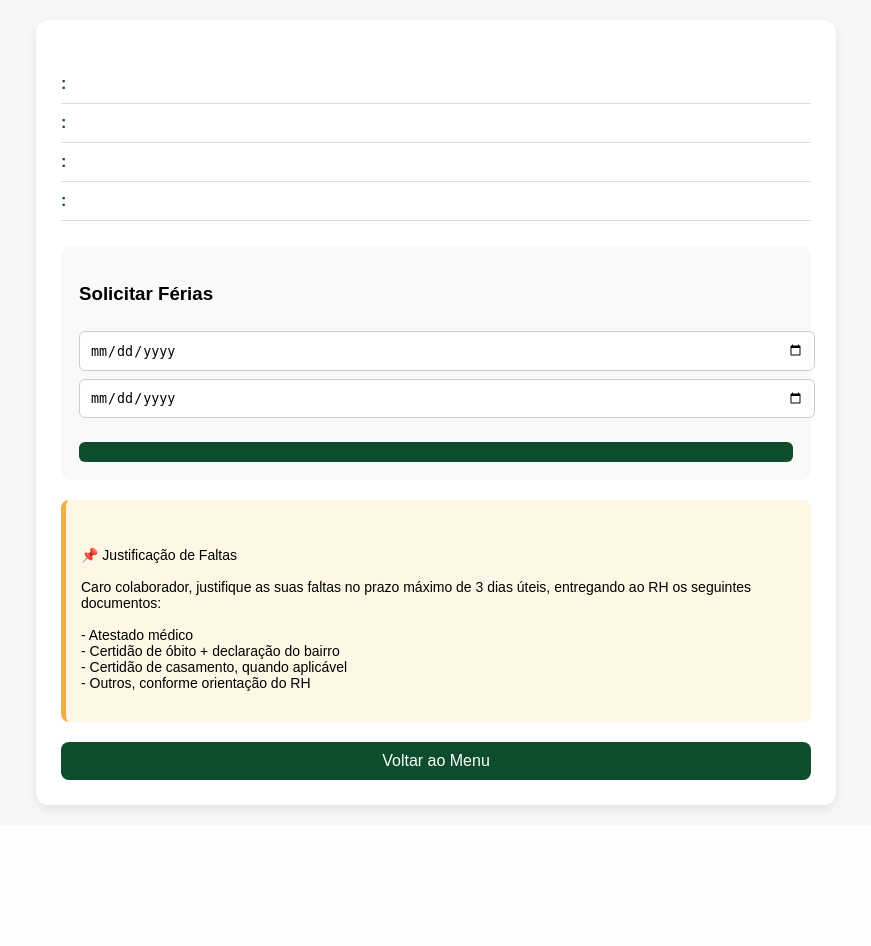
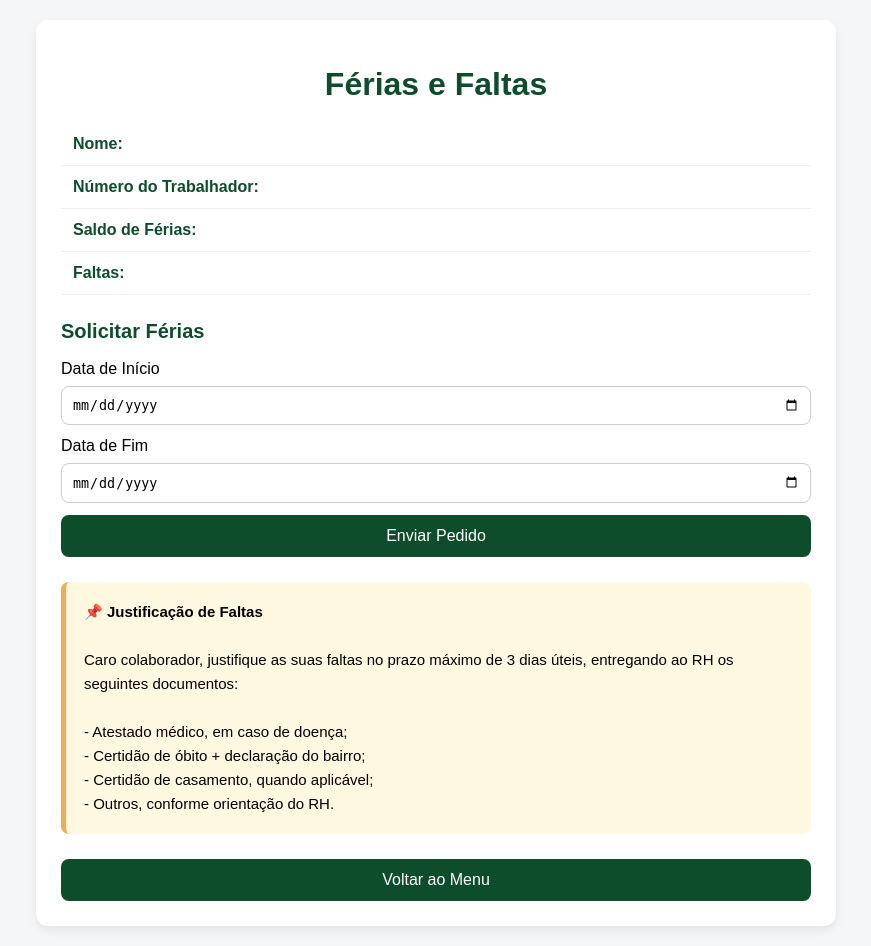
Before and after one commit to FSavel/unitrans-connect, a Flask app: template templates/ferias.html in a window 1280 px wide. Shown: the whole page, without its empty margins (204-1075 px from the left). Before the commit the page ends 813 px from the top, so only its background shows below. Run offline with Flask 3, Linux system fonts and the light colour scheme; the template is opened without the code that fills it, so the values that code supplies are empty.

Commit message:
Update ferias.html

```diff
--- a/templates/ferias.html
+++ b/templates/ferias.html
@@ -1,16 +1,22 @@
 <!DOCTYPE html>
-<html lang="pt">
+<html lang="{{ session['lang'] if session.get('lang') else 'pt' }}">
 <head>
 <meta charset="UTF-8">
 <meta name="viewport" content="width=device-width, initial-scale=1.0">
 
-<title>{{ t.leave_title }}</title>
+<title>
+{% if session.get("lang") == "en" %}
+Leave & Absences
+{% else %}
+Férias e Faltas
+{% endif %}
+</title>
 
 <style>
 body{
+    margin:0;
     font-family:Arial, sans-serif;
     background:#f4f6f8;
-    margin:0;
 }
 
 .container{
@@ -21,19 +27,21 @@ body{
 
 .card{
     background:white;
+    border-radius:12px;
     padding:25px;
-    border-radius:12px;
     box-shadow:0 4px 10px rgba(0,0,0,0.08);
 }
 
-h2{
+h1{
     text-align:center;
     color:#0d4d2c;
+    margin-bottom:20px;
 }
 
 .info{
-    padding:10px 0;
-    border-bottom:1px solid #ddd;
+    padding:12px;
+    border-bottom:1px solid #eee;
+    font-size:16px;
 }
 
 .label{
@@ -43,24 +51,32 @@ h2{
 
 .section{
     margin-top:25px;
-    background:#f9f9f9;
-    padding:18px;
-    border-radius:10px;
 }
 
-input, button{
+h2{
+    color:#0d4d2c;
+    font-size:20px;
+}
+
+input{
     width:100%;
     padding:10px;
     margin-top:8px;
-    border-radius:6px;
+    margin-bottom:12px;
     border:1px solid #ccc;
+    border-radius:8px;
+    box-sizing:border-box;
 }
 
 button{
+    width:100%;
+    padding:12px;
     background:#0d4d2c;
     color:white;
     border:none;
+    border-radius:8px;
     cursor:pointer;
+    font-size:16px;
 }
 
 button:hover{
@@ -72,36 +88,37 @@ button:disabled{
     cursor:not-allowed;
 }
 
-#dias{
-    margin-top:12px;
-    font-weight:bold;
+.notice{
+    margin-top:25px;
+    background:#fff8e1;
+    padding:18px;
+    border-left:5px solid #f0ad4e;
+    border-radius:8px;
+    font-size:15px;
+    line-height:1.6;
 }
 
-#erro{
-    margin-top:8px;
+.red{
     color:red;
     font-weight:bold;
+    margin-top:10px;
 }
 
-.notice{
-    background:#fff7e6;
-    padding:15px;
-    border-left:5px solid #f0ad4e;
-    margin-top:20px;
-    border-radius:8px;
-    white-space:pre-line;
-    font-size:14px;
+.green{
+    color:green;
+    font-weight:bold;
+    margin-top:10px;
 }
 
 .back{
     display:block;
-    margin-top:20px;
+    margin-top:25px;
     text-align:center;
     background:#0d4d2c;
     color:white;
-    padding:10px;
+    text-decoration:none;
+    padding:12px;
     border-radius:8px;
-    text-decoration:none;
 }
 </style>
 </head>
@@ -111,62 +128,115 @@ button:disabled{
 <div class="container">
 <div class="card">
 
-<h2>{{ t.leave_title }}</h2>
+<h1>
+{% if session.get("lang") == "en" %}
+Leave & Absences
+{% else %}
+Férias e Faltas
+{% endif %}
+</h1>
 
-<div class="info"><span class="label">{{ t.name }}:</span> {{ user["Nome"] }}</div>
-<div class="info"><span class="label">{{ t.employee_number }}:</span> {{ user["Numero do trabalhador"] }}</div>
-<div class="info"><span class="label">{{ t.leave_balance }}:</span> <span id="saldo">{{ user["Ferias"] }}</span></div>
-<div class="info"><span class="label">{{ t.absences }}:</span> {{ user["Faltas"] }}</div>
+<div class="info">
+<span class="label">
+{% if session.get("lang") == "en" %}Name{% else %}Nome{% endif %}:
+</span>
+{{ user["Nome"] }}
+</div>
 
+<div class="info">
+<span class="label">
+{% if session.get("lang") == "en" %}Employee Number{% else %}Número do Trabalhador{% endif %}:
+</span>
+{{ user["Numero do trabalhador"] }}
+</div>
+
+<div class="info">
+<span class="label">
+{% if session.get("lang") == "en" %}Leave Balance{% else %}Saldo de Férias{% endif %}:
+</span>
+<span id="saldo">{{ user["Ferias"] }}</span>
+</div>
+
+<div class="info">
+<span class="label">
+{% if session.get("lang") == "en" %}Absences{% else %}Faltas{% endif %}:
+</span>
+{{ user["Faltas"] }}
+</div>
+
+<!-- PEDIDO -->
 <div class="section">
 
-<h3>
-{% if session["lang"] == "en" %}
+<h2>
+{% if session.get("lang") == "en" %}
 Request Leave
 {% else %}
 Solicitar Férias
 {% endif %}
-</h3>
+</h2>
 
-<label>{{ t.start_date }}</label>
-<input type="date" id="start">
+<label>
+{% if session.get("lang") == "en" %}
+Start Date
+{% else %}
+Data de Início
+{% endif %}
+</label>
+<input type="date" id="inicio">
 
-<label>{{ t.end_date }}</label>
-<input type="date" id="end">
+<label>
+{% if session.get("lang") == "en" %}
+End Date
+{% else %}
+Data de Fim
+{% endif %}
+</label>
+<input type="date" id="fim">
 
-<p id="dias"></p>
-<p id="erro"></p>
+<div id="resultado"></div>
 
-<button id="btnEnviar" onclick="enviarPedido()">
-{{ t.submit_request }}
+<button id="btnEnviar">
+{% if session.get("lang") == "en" %}
+Submit Request
+{% else %}
+Enviar Pedido
+{% endif %}
 </button>
 
 </div>
 
+<!-- AVISO -->
 <div class="notice">
-{% if session["lang"] == "en" %}
+
+<strong>
+{% if session.get("lang") == "en" %}
 📌 Absence Justification
-
-Dear employee, please justify your absences within 3 working days by submitting the following documents to HR:
-
-- Medical certificate
-- Death certificate + local declaration
-- Marriage certificate where applicable
-- Other documents as guided by HR
 {% else %}
 📌 Justificação de Faltas
+{% endif %}
+</strong>
+<br><br>
 
+{% if session.get("lang") == "en" %}
+Dear employee, please justify your absences within 3 working days by submitting the following documents to HR:
+<br><br>
+- Medical certificate, in case of illness;<br>
+- Death certificate + local authority declaration;<br>
+- Marriage certificate, when applicable;<br>
+- Others, according to HR guidance.
+{% else %}
 Caro colaborador, justifique as suas faltas no prazo máximo de 3 dias úteis, entregando ao RH os seguintes documentos:
+<br><br>
+- Atestado médico, em caso de doença;<br>
+- Certidão de óbito + declaração do bairro;<br>
+- Certidão de casamento, quando aplicável;<br>
+- Outros, conforme orientação do RH.
+{% endif %}
 
-- Atestado médico
-- Certidão de óbito + declaração do bairro
-- Certidão de casamento, quando aplicável
-- Outros, conforme orientação do RH
-{% endif %}
 </div>
 
 <a href="/menu" class="back">
-{% if session["lang"] == "en" %}
+{% if session.get("lang") == "en" %}
 Back to Menu
 {% else %}
 Voltar ao Menu
@@ -177,46 +247,68 @@ Voltar ao Menu
 </div>
 
 <script>
-function calcularDias(){
-    let start = new Date(document.getElementById("start").value);
-    let end = new Date(document.getElementById("end").value);
+function calcularDias() {
+
+    let inicio = document.getElementById("inicio").value;
+    let fim = document.getElementById("fim").value;
     let saldo = parseInt(document.getElementById("saldo").innerText) || 0;
+    let resultado = document.getElementById("resultado");
+    let btn = document.getElementById("btnEnviar");
 
-    let diasTxt = document.getElementById("dias");
-    let erroTxt = document.getElementById("erro");
-    let botao = document.getElementById("btnEnviar");
+    resultado.innerHTML = "";
+    btn.disabled = false;
 
-    diasTxt.innerHTML = "";
-    erroTxt.innerHTML = "";
-    botao.disabled = false;
+    if(inicio && fim){
 
-    if(document.getElementById("start").value && document.getElementById("end").value){
+        let d1 = new Date(inicio);
+        let d2 = new Date(fim);
 
-        if(end >= start){
+        if(d2 < d1){
+            resultado.innerHTML = "<p class='red'>Datas inválidas.</p>";
+            btn.disabled = true;
+            return;
+        }
 
-            let diff = end - start;
-            let dias = (diff / (1000*60*60*24)) + 1;
+        let diff = d2 - d1;
+        let dias = Math.floor(diff / (1000*60*60*24)) + 1;
 
-            diasTxt.innerHTML = "Total Days: " + dias;
+        if(dias > saldo){
 
-            if(dias > saldo){
-                erroTxt.innerHTML = "Saldo insuficiente. Verifique e ajuste o pedido.";
-                botao.disabled = true;
-            }
+            {% if session.get("lang") == "en" %}
+            resultado.innerHTML =
+            "<p class='red'>Insufficient balance. Please review and adjust your request.</p>";
+            {% else %}
+            resultado.innerHTML =
+            "<p class='red'>Saldo insuficiente. Verifique e ajuste o pedido.</p>";
+            {% endif %}
+
+            btn.disabled = true;
 
         }else{
-            erroTxt.innerHTML = "Datas inválidas.";
-            botao.disabled = true;
+
+            {% if session.get("lang") == "en" %}
+            resultado.innerHTML =
+            "<p class='green'>Total Days: "+dias+"</p>";
+            {% else %}
+            resultado.innerHTML =
+            "<p class='green'>Total de Dias: "+dias+"</p>";
+            {% endif %}
         }
     }
 }
 
-function enviarPedido(){
-    alert("Pedido enviado com sucesso.");
-}
+document.getElementById("inicio").addEventListener("change", calcularDias);
+document.getElementById("fim").addEventListener("change", calcularDias);
 
-document.getElementById("start").addEventListener("change", calcularDias);
-document.getElementById("end").addEventListener("change", calcularDias);
+document.getElementById("btnEnviar").addEventListener("click", function(){
+
+{% if session.get("lang") == "en" %}
+alert("Leave request submitted successfully.");
+{% else %}
+alert("Pedido de férias enviado com sucesso.");
+{% endif %}
+
+});
 </script>
 
 </body>
```
